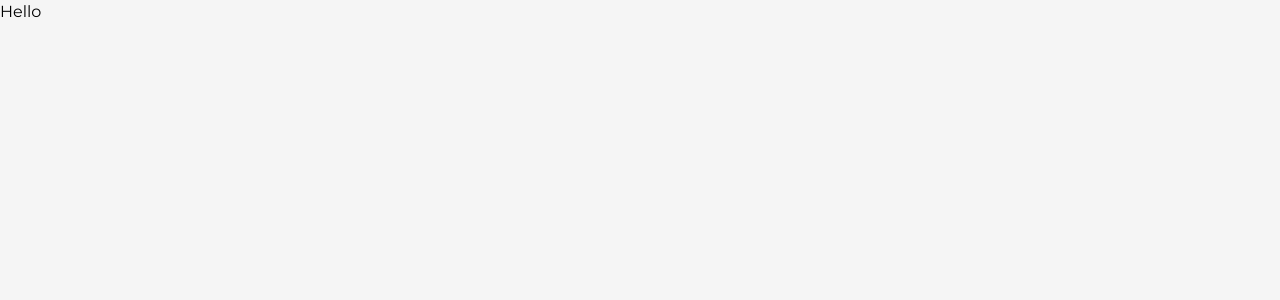
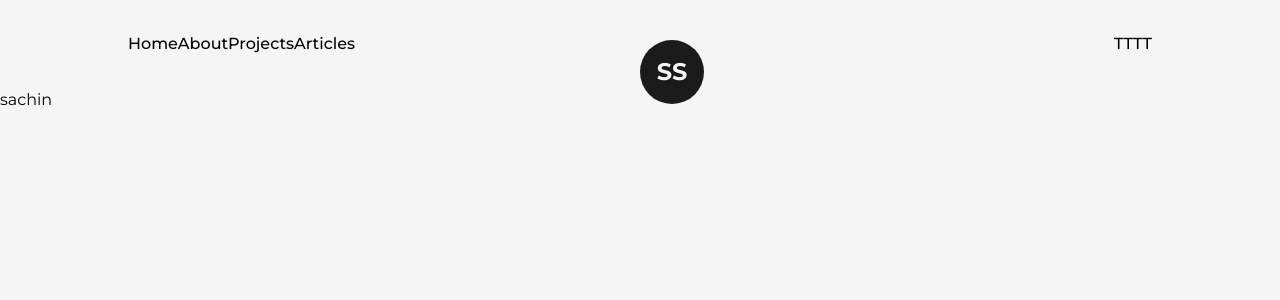
Before and after one commit to sachin-sapkota/sachin-portfolio, a Next.js app: page / in a window 1280 px wide. Shown: the top 300 px of the page. Built offline with nearby package versions, Linux system fonts and the light colour scheme.

Commit message:
added navbar

```diff
--- a/package.json
+++ b/package.json
@@ -20,7 +20,7 @@
     "postcss": "8.4.23",
     "react": "18.2.0",
     "react-dom": "18.2.0",
-    "tailwindcss": "3.3.1",
+    "tailwindcss": "^2.2.2",
     "typescript": "5.0.4"
   }
 }
--- a/pages/_app.tsx
+++ b/pages/_app.tsx
@@ -1,9 +1,9 @@
 import '@/styles/globals.css';
 import type { AppProps } from 'next/app';
 import { Montserrat } from 'next/font/google';
+import NavBar from '@/src/components/NavBar';
 import Head from 'next/head';
 const montserrat = Montserrat({ subsets: ['latin'], variable: '--font-mont' });
-
 export default function App({ Component, pageProps }: AppProps) {
   return (
     <>
@@ -14,6 +14,7 @@ export default function App({ Component, pageProps }: AppProps) {
       <main
         className={`${montserrat.variable} font-mont bg-light w-full min-h-screen`}
       >
+        <NavBar />
         <Component {...pageProps} />
       </main>
     </>
--- a/pages/_document.tsx
+++ /dev/null
@@ -1,13 +0,0 @@
-import { Html, Head, Main, NextScript } from 'next/document'
-
-export default function Document() {
-  return (
-    <Html lang="en">
-      <Head />
-      <body>
-        <Main />
-        <NextScript />
-      </body>
-    </Html>
-  )
-}
--- a/pages/index.tsx
+++ b/pages/index.tsx
@@ -1,5 +1,9 @@
 import Image from 'next/image';
 
 export default function Home() {
-  return <main className="">Hello</main>;
+  return (
+    <div>
+      <div className="text-black">sachin</div>
+    </div>
+  );
 }
--- a/src/components/Logo.tsx
+++ b/src/components/Logo.tsx
@@ -1,11 +1,28 @@
 import React from 'react';
 import Link from 'next/link';
-export const Logo = () => {
+import { motion } from 'framer-motion';
+const MotionLink = motion(Link);
+const Logo = () => {
   return (
     <div className="flex items-center justify-center mt-2  ">
-      <Link href="/" className="w-16 h-16">
+      <MotionLink
+        href="/"
+        className="w-16 h-16 bg-dark text-light flex justify-center items-center rounded-full text-2xl font-bold "
+        whileHover={{
+          backgroundColor: [
+            '#121212',
+            'rgba(131,58, 180,1)',
+            'rgba(253, ,29,29,1)',
+            'rgba(252,176,69,1)',
+            'rgba(131,58, 180,1)',
+            '#121212',
+          ],
+          transition: { duration: 1, repeat: Infinity },
+        }}
+      >
         SS
-      </Link>
+      </MotionLink>
     </div>
   );
 };
+export default Logo;
--- a/src/components/NavBar.tsx
+++ b/src/components/NavBar.tsx
@@ -1,8 +1,29 @@
 import React from 'react';
 import Link from 'next/link';
+import Logo from './Logo';
+import { useRouter } from 'next/router';
+interface CustomLinkProps {
+  href: string;
+  title: string;
+  className?: string;
+}
+
+const CustomLink = ({ href, title, className = '' }: CustomLinkProps) => {
+  const router = useRouter();
+
+  return (
+    <Link href={href} className={`${className} relative group`}>
+      {title}
+      <span className="h-[1px] inline-block w-8 bg-dark absolute left-0 -bottom-0.5 group-hover:w-full transition-[width] ease duration-300">
+        &nbsp;
+      </span>
+    </Link>
+  );
+};
+
 const NavBar = () => {
   return (
-    <header className="w-full px-32 py-8 font-medium">
+    <header className="relative w-full px-32 py-8 font-medium flex justify-between">
       <nav>
         <Link href="/">Home</Link>
         <Link href="/about">About</Link>
@@ -10,7 +31,13 @@ const NavBar = () => {
 
         <Link href="/articles">Articles</Link>
       </nav>
-      <h2>Logo</h2>
+      <div
+        className="absolute "
+        style={{ left: '50%', translate: 'translate(-50%, 0)' }}
+      >
+        <Logo />
+      </div>
+      <div>
         <Link href="/" target={'_blank'}>
           T
         </Link>
@@ -23,6 +50,7 @@ const NavBar = () => {
         <Link href="/" target={'_blank'}>
           T
         </Link>
+      </div>
     </header>
   );
 };
```
Also changed, not shown: tsconfig.json (+17 -4 lines), 2 other files (tests, documents, lock files or other folders). Lines whose indentation alone changed are shown as unchanged.
